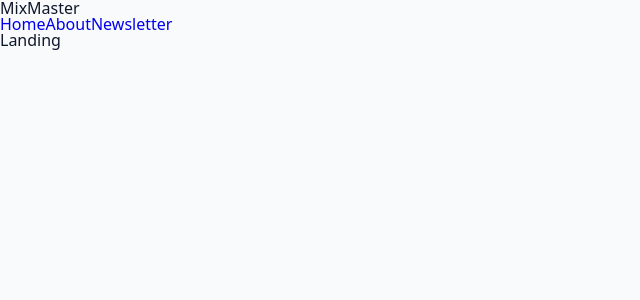
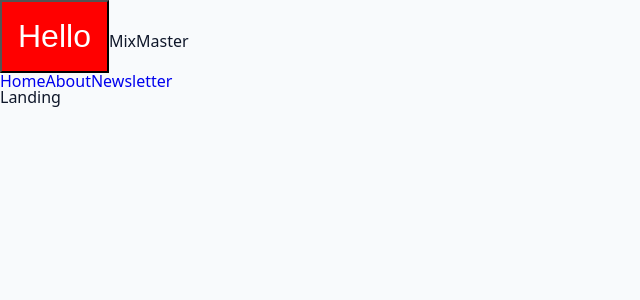
Before and after one commit to arianbod/react-cocktail-makers, a React (Vite) app: page / in a window 1280 px wide. Shown: the top 300 px of the page, without its empty margins (0-640 px from the left). Built offline with nearby package versions, Linux system fonts and the light colour scheme.

Commit message:
Style component sample added

```diff
--- a/components/Navbar.jsx
+++ b/components/Navbar.jsx
@@ -1,10 +1,18 @@
 import React from 'react';
 import { NavLink } from 'react-router-dom';
+import styled from 'styled-components';
 
+const StyledBtn = styled.button`
+	background-color: red;
+	color: white;
+	font-size: 2rem;
+	padding: 1rem;
+`;
 const Navbar = () => {
 	return (
 		<nav>
 			<div className='nav-center'>
+				<StyledBtn>Hello</StyledBtn>
 				<span className='logo'>MixMaster</span>
 				<div className='nav-links'>
 					<NavLink
```
